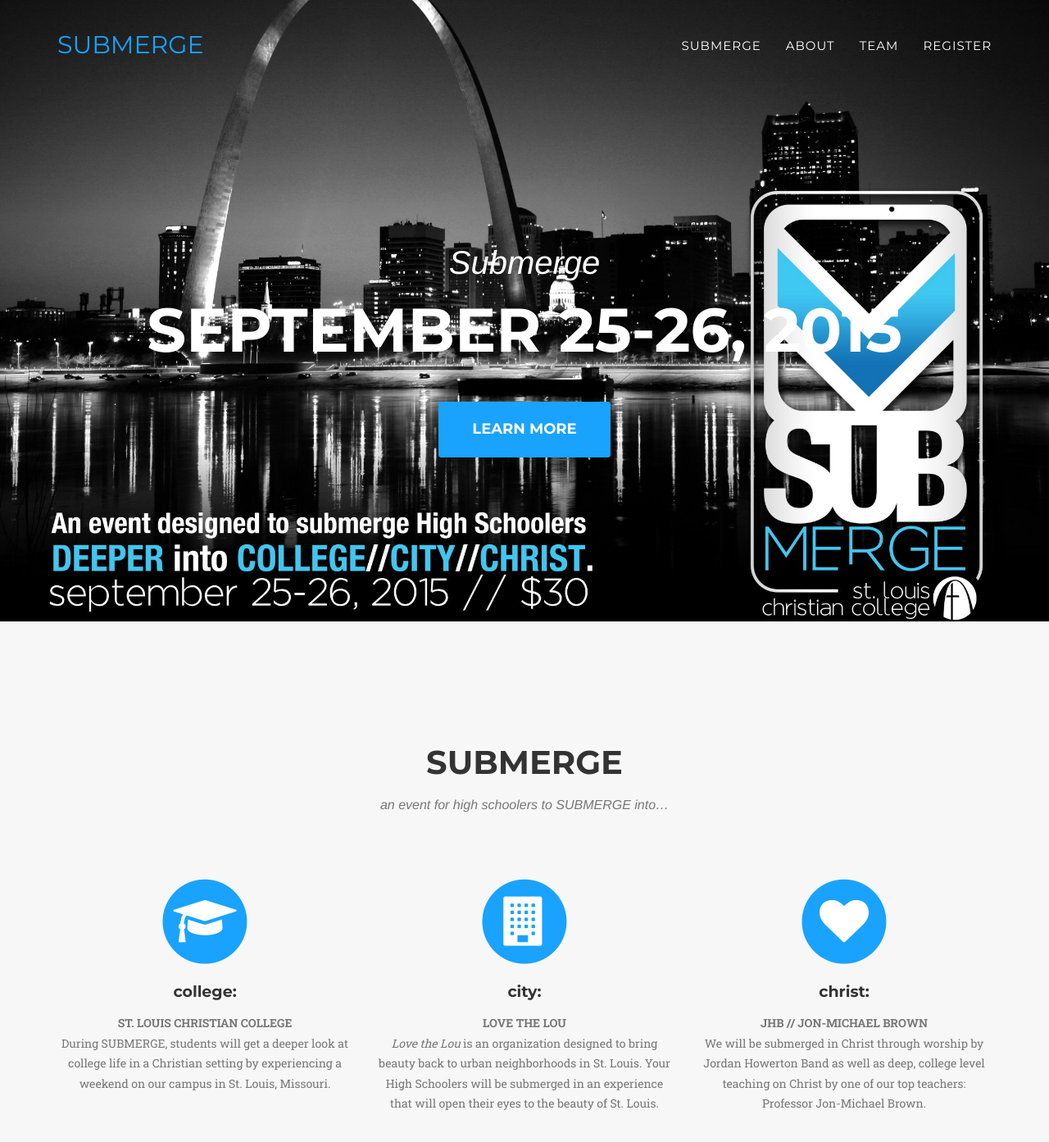
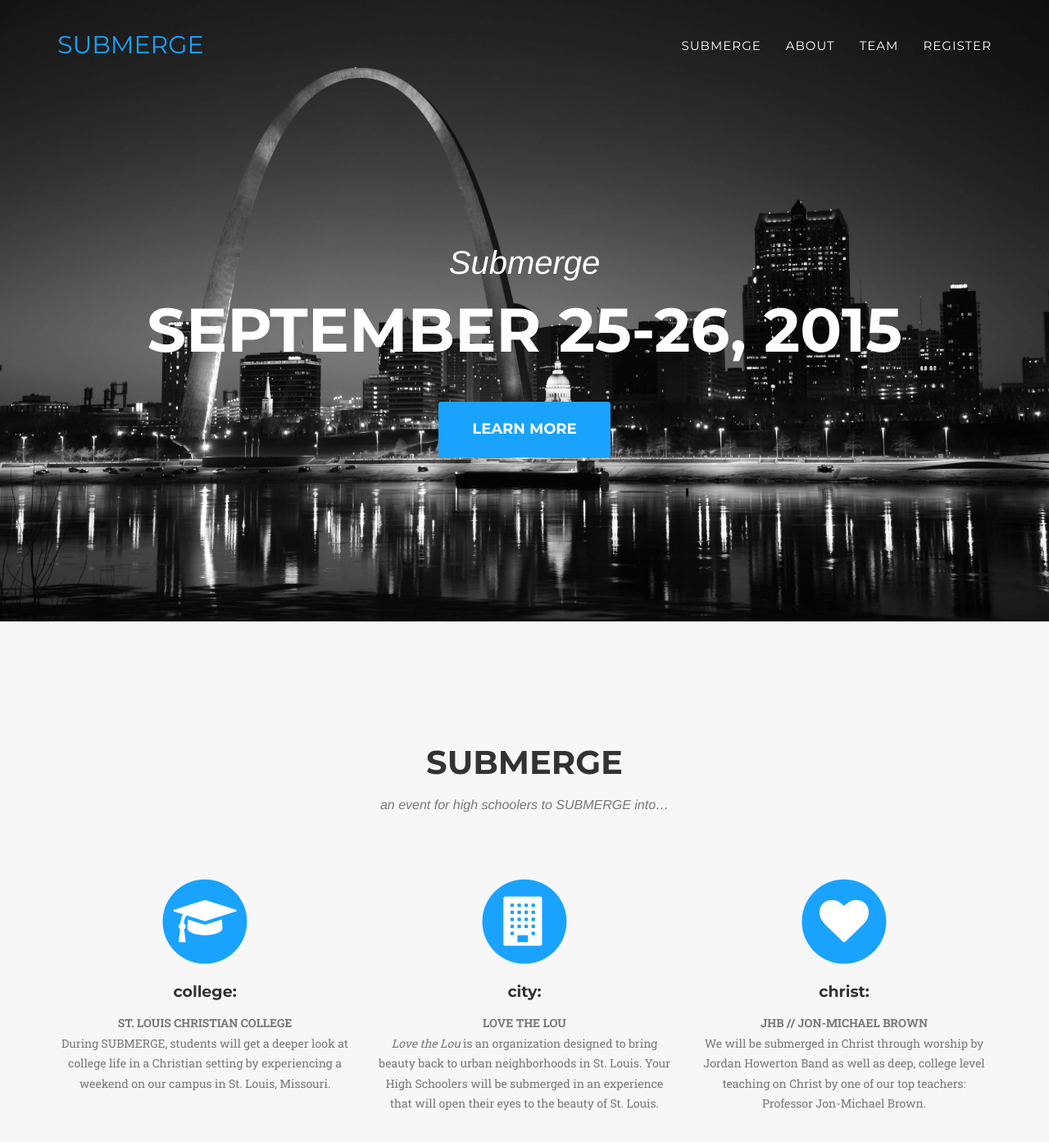
Before and after one commit to stlchristianedu/submergestl.com, a Jekyll site: the page built from index.html, in a window 1280 px wide and 1400 px high. Shown: the top 1393 px of the window at 82% size. Built offline with Jekyll 4.4.1, drawn with Linux system fonts in a browser that asks for light colours; some web fonts are replaced.

Commit message:
Swapping out the postcard background for just the STL skyline
Signed-off-by: Elliot V <elliotfriend@gmail.com>

```diff
--- a/_includes/css/agency.css
+++ b/_includes/css/agency.css
@@ -267,7 +267,7 @@ header {
     text-align: center;
     color: #fff;
     background-attachment: scroll;
-    background-image: url(../img/postcard.jpg);
+    background-image: url(../img/stl-arch.jpg);
     background-position: center center;
     background-repeat: none;
     -webkit-background-size: cover;
```
Also changed, not shown: img/postcard.jpg (deleted), img/stl-arch.jpg (added).
